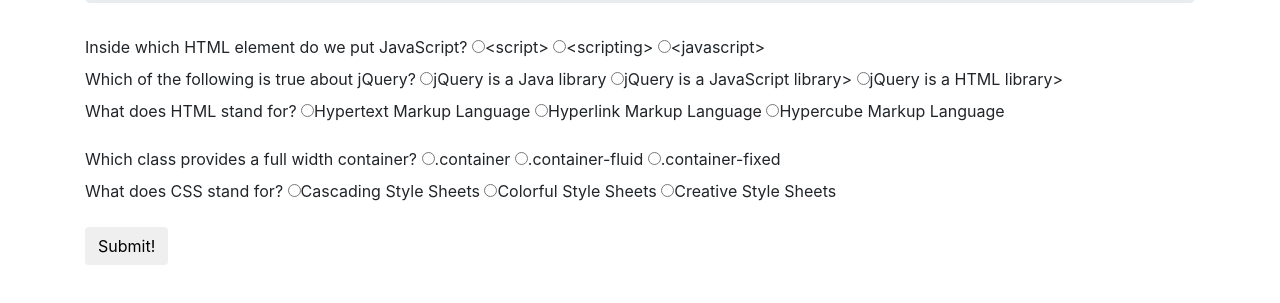
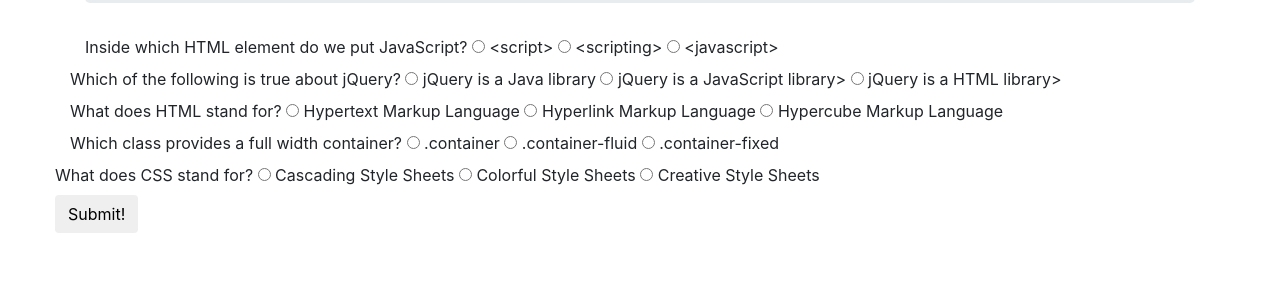
Before and after one commit to Kazammy/quiz, a plain HTML site: page index.html in a window 1280 px wide. Shown: the part 181-484 px from the top of the page. Drawn offline with nearby package versions, Linux system fonts and the light colour scheme; a script that the page names is missing.

Commit message:
Finished adding radio buttons and questions to form

```diff
--- a/index.html
+++ b/index.html
@@ -14,56 +14,94 @@
 
 <body>
   <div class="container">
+    <div class="row">
+      <div class="col-md-12">
         <div class="jumbotron">
           <h1>Quiz Board</h1>
         </div>
         <div id="quiz-form">
           <form id="quiz">
-
-      <div id="questions">
-
+            <div>
+              <div class="row">
+                <div class="col-md-12">
                   <div class="radio">
                     <label> Inside which HTML element do we put JavaScript?
-               <input type="radio" name="script" value="script">&#60;script&#62;</input>
-               <input type="radio" name="scripting" value="scripting>">&#60;scripting&#62;</input>
-               <input type="radio" name="javascript" value="javascript">&#60;javascript&#62;</input>
+                      <input type="radio" name="script" value="script">
+                      &#60;script&#62;</input>
+                      <input type="radio" name="scripting" value="scripting>">
+                      &#60;scripting&#62;</input>
+                      <input type="radio" name="javascript" value="javascript">
+                      &#60;javascript&#62;</input>
                     </label>
                   </div>
+                </div>
+                <div class="row">
+                  <div class="col-md-12">
                     <div class="radio">
                       <label> Which of the following is true about jQuery?
-               <input type="radio" name="java" value="java">jQuery is a Java library </input>
-               <input type="radio" name="javascript" value="javascript">jQuery is a JavaScript library> </input>
-               <input type="radio" name="html" value="html">jQuery is a HTML library> </input>
+                        <input type="radio" name="java" value="java">
+                        jQuery is a Java library </input>
+                        <input type="radio" name="javascript" value="javascript">
+                        jQuery is a JavaScript library>
+                        </input>
+                        <input type="radio" name="html" value="html">
+                        jQuery is a HTML library> </input>
                       </label>
                     </div>
+                  </div>
+                </div>
+                <div class="row">
+                  <div class="col-md-12">
                     <div class="radio">
                       <label> What does HTML stand for?
-               <input type="radio" name="html" value="script">Hypertext Markup Language</input>
-               <input type="radio" name="html2" value="html2">Hyperlink Markup Language</input>
-               <input type="radio" name="html3" value="html3">Hypercube Markup Language</input>
+                        <input type="radio" name="html" value="script">
+                        Hypertext Markup Language</input>
+                        <input type="radio" name="html2" value="html2">
+                        Hyperlink Markup Language</input>
+                        <input type="radio" name="html3" value="html3">
+                        Hypercube Markup Language</input>
                       </label>
                     </div>
-      <p>
+                  </div>
+                </div>
+                <div class="row">
+                  <div class="col-md-12">
                     <div class="radio">
                       <label> Which class provides a full width container?
-               <input type="radio" name="container" value="container">.container</input>
-               <input type="radio" name="fluid" value="fluid">.container-fluid</input>
-               <input type="radio" name="fixed" value="fixed">.container-fixed</input>
+                        <input type="radio" name="container" value="container">
+                        .container</input>
+                        <input type="radio" name="fluid" value="fluid">
+                        .container-fluid</input>
+                        <input type="radio" name="fixed" value="fixed">
+                        .container-fixed</input>
                       </label>
                     </div>
+                  </div>
+                  <div class="row">
+                    <div class="col-md-12">
                       <div class="radio">
                         <label> What does CSS stand for?
-               <input type="radio" name="cascading" value="cascading">Cascading Style Sheets</input>
-               <input type="radio" name="colorful" value="colorful">Colorful Style Sheets</input>
-               <input type="radio" name="creative" value="creative">Creative Style Sheets</input>
+                          <input type="radio" name="cascading" value="cascading">
+                          Cascading Style Sheets</input>
+                          <input type="radio" name="colorful" value="colorful">
+                          Colorful Style Sheets</input>
+                          <input type="radio" name="creative" value="creative">
+                          Creative Style Sheets</input>
                         </label>
                       </div>
+                      <div>
 
-          <p></p>
+                      </div>
+
+                      <div class="row">
+                        <div class="col-md-12">
                           <button type="submit" class="btn">Submit!</button>
+                        </div>
+                      </div>
           </form>
         </div>
-
+      </div>
+    </div>
   </div>
 </body>
 
```
Lines whose indentation alone changed are shown as unchanged.
